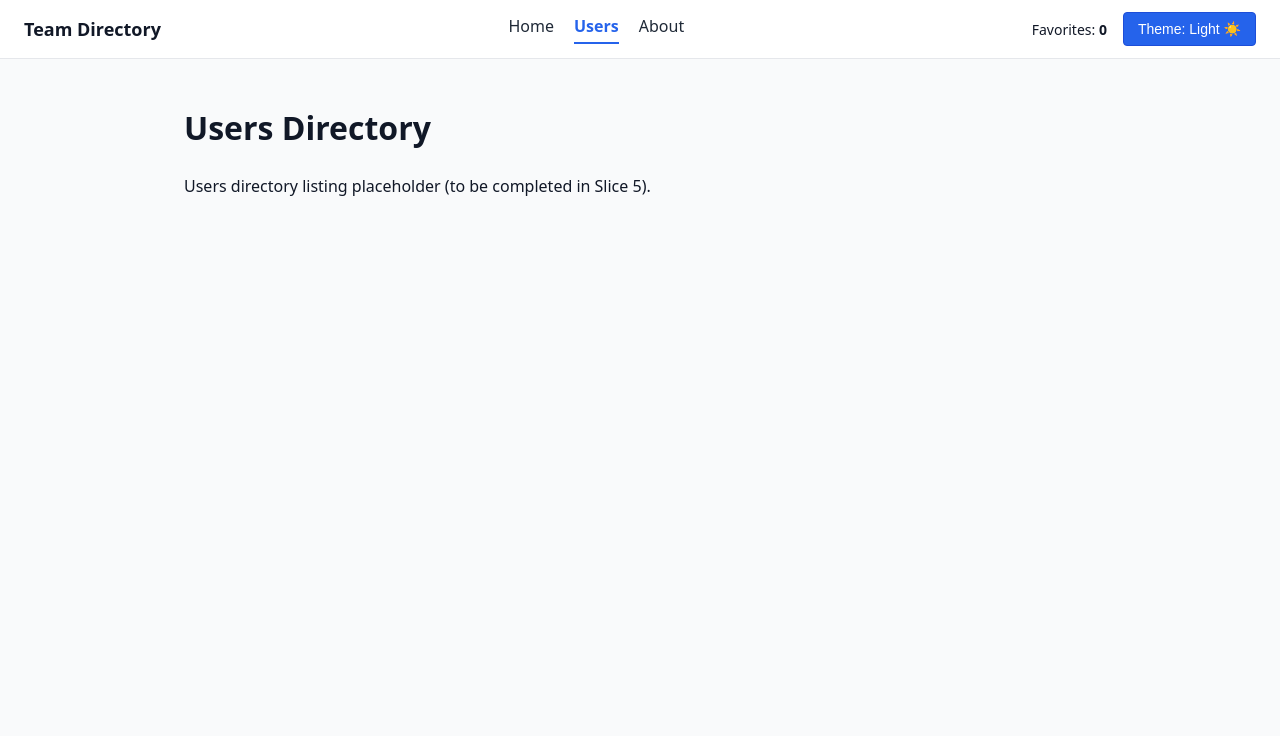
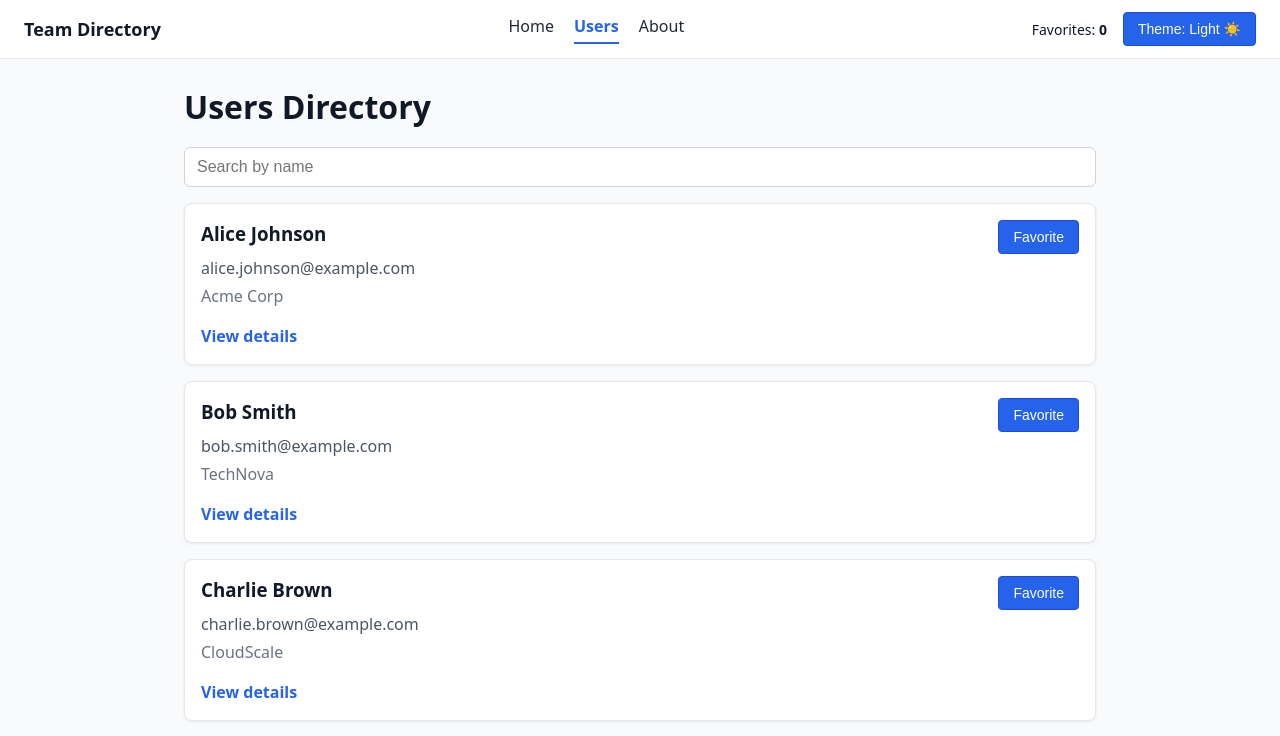
Before and after one commit to Wynteriall/lopez-practical, a React (Vite) app: page /users in a window 1280 px wide. Shown: the top 736 px of the page. Built offline with nearby package versions, Linux system fonts and the light colour scheme.

Commit message:
feat: Added user cards to the user page.

```diff
--- /dev/null
+++ b/src/components/UserCard.jsx
@@ -0,0 +1,57 @@
+import { Link } from 'react-router-dom';
+import Button from './Button';
+
+export default function UserCard({
+  id,
+  name,
+  email,
+  company,
+  isFavorite,
+  onToggleFavorite,
+}) {
+  return (
+    <div
+      style={{
+        border: '1px solid #e5e7eb',
+        borderRadius: '8px',
+        padding: '16px',
+        backgroundColor: '#ffffff',
+        boxShadow: '0 1px 3px rgba(0, 0, 0, 0.08)',
+      }}
+    >
+      <div
+        style={{
+          display: 'flex',
+          justifyContent: 'space-between',
+          alignItems: 'flex-start',
+          gap: '12px',
+        }}
+      >
+        <div>
+          <h3 style={{ margin: '0 0 8px' }}>{name}</h3>
+          <p style={{ margin: '0 0 4px', color: '#4b5563' }}>{email}</p>
+          <p style={{ margin: 0, color: '#6b7280' }}>{company}</p>
+        </div>
+
+        <Button
+          variant={isFavorite ? 'danger' : 'primary'}
+          onClick={() => onToggleFavorite(id)}
+          label={isFavorite ? 'Unfavorite' : 'Favorite'}
+        />
+      </div>
+
+      <div style={{ marginTop: '16px' }}>
+        <Link
+          to={`/users/${id}`}
+          style={{
+            color: '#2563eb',
+            textDecoration: 'none',
+            fontWeight: '600',
+          }}
+        >
+          View details
+        </Link>
+      </div>
+    </div>
+  );
+}
--- a/src/pages/UserDetails.jsx
+++ b/src/pages/UserDetails.jsx
@@ -1,13 +1,77 @@
-import { useParams, Link } from 'react-router-dom';
+import { useEffect, useState } from 'react';
+import { Link, useParams } from 'react-router-dom';
+import { users as userList } from '../data/users';
 
 export default function UserDetails() {
   const { id } = useParams();
+  const [user, setUser] = useState(null);
+
+  useEffect(() => {
+    const selectedUser = userList.find((person) => person.id === Number(id));
+    setUser(selectedUser ?? null);
+  }, [id]);
+
+  useEffect(() => {
+    if (user) {
+      document.title = user.name;
+      return;
+    }
+
+    document.title = id ? 'User not found' : 'User details';
+  }, [id, user]);
+
+  if (!user) {
+    return (
+      <div style={{ display: 'flex', flexDirection: 'column', gap: '16px' }}>
+        <Link to="/users" style={{ color: '#2563eb', fontWeight: '600' }}>
+          ← Back to Users
+        </Link>
+        <div
+          style={{
+            border: '1px solid #e5e7eb',
+            borderRadius: '12px',
+            padding: '24px',
+            backgroundColor: '#ffffff',
+          }}
+        >
+          <h1 style={{ marginTop: 0 }}>User not found</h1>
+          <p style={{ margin: 0 }}>
+            We couldn&apos;t find a user with ID: {id}.
+          </p>
+        </div>
+      </div>
+    );
+  }
 
   return (
-    <div>
-      <h1>User Details</h1>
-      <p>Details for user ID: {id} (to be completed in Slice 6).</p>
-      <Link to="/users">Back to Users</Link>
+    <div style={{ display: 'flex', flexDirection: 'column', gap: '16px' }}>
+      <Link to="/users" style={{ color: '#2563eb', fontWeight: '600' }}>
+        ← Back to Users
+      </Link>
+
+      <div
+        style={{
+          border: '1px solid #e5e7eb',
+          borderRadius: '12px',
+          padding: '24px',
+          backgroundColor: '#ffffff',
+          boxShadow: '0 1px 3px rgba(0, 0, 0, 0.08)',
+        }}
+      >
+        <h1 style={{ margin: '0 0 16px' }}>{user.name}</h1>
+
+        <div style={{ display: 'grid', gap: '12px' }}>
+          <p style={{ margin: 0 }}>
+            <strong>Email:</strong> {user.email}
+          </p>
+          <p style={{ margin: 0 }}>
+            <strong>Company:</strong> {user.company}
+          </p>
+          <p style={{ margin: 0 }}>
+            <strong>Role:</strong> {user.role}
+          </p>
+        </div>
+      </div>
     </div>
   );
 }
--- a/src/pages/Users.jsx
+++ b/src/pages/Users.jsx
@@ -1,8 +1,80 @@
+import { useEffect, useState } from 'react';
+import { useApp } from '../context/AppContext';
+import ErrorMessage from '../components/ErrorMessage';
+import Loader from '../components/Loader';
+import UserCard from '../components/UserCard';
+import { users as userList } from '../data/users';
+
 export default function Users() {
+  const { toggleFavorite, isFavorite } = useApp();
+  const [users, setUsers] = useState([]);
+  const [searchTerm, setSearchTerm] = useState('');
+  const [isLoading, setIsLoading] = useState(true);
+
+  useEffect(() => {
+    const timer = setTimeout(() => {
+      setUsers(userList);
+      setIsLoading(false);
+    }, 1000);
+
+    return () => clearTimeout(timer);
+  }, []);
+
+  const filteredUsers = users.filter((user) =>
+    user.name.toLowerCase().includes(searchTerm.toLowerCase())
+  );
+
+  useEffect(() => {
+    document.title = `Users (${filteredUsers.length})`;
+  }, [filteredUsers.length]);
+
   return (
-    <div>
-      <h1>Users Directory</h1>
-      <p>Users directory listing placeholder (to be completed in Slice 5).</p>
+    <div style={{ display: 'flex', flexDirection: 'column', gap: '16px' }}>
+      <div
+        style={{
+          display: 'flex',
+          justifyContent: 'space-between',
+          alignItems: 'center',
+          gap: '12px',
+          flexWrap: 'wrap',
+        }}
+      >
+        <h1 style={{ margin: 0 }}>Users Directory</h1>
+      </div>
+
+      <input
+        type="text"
+        value={searchTerm}
+        onChange={(event) => setSearchTerm(event.target.value)}
+        placeholder="Search by name"
+        aria-label="Search users"
+        style={{
+          padding: '10px 12px',
+          borderRadius: '6px',
+          border: '1px solid #d1d5db',
+          fontSize: '16px',
+        }}
+      />
+
+      {isLoading ? (
+        <Loader />
+      ) : filteredUsers.length === 0 ? (
+        <ErrorMessage message="No users found" />
+      ) : (
+        <div style={{ display: 'grid', gap: '16px' }}>
+          {filteredUsers.map((user) => (
+            <UserCard
+              key={user.id}
+              id={user.id}
+              name={user.name}
+              email={user.email}
+              company={user.company}
+              isFavorite={isFavorite(user.id)}
+              onToggleFavorite={toggleFavorite}
+            />
+          ))}
+        </div>
+      )}
     </div>
   );
 }
```
Also changed, not shown: 1 other file (tests, documents, lock files or other folders).
